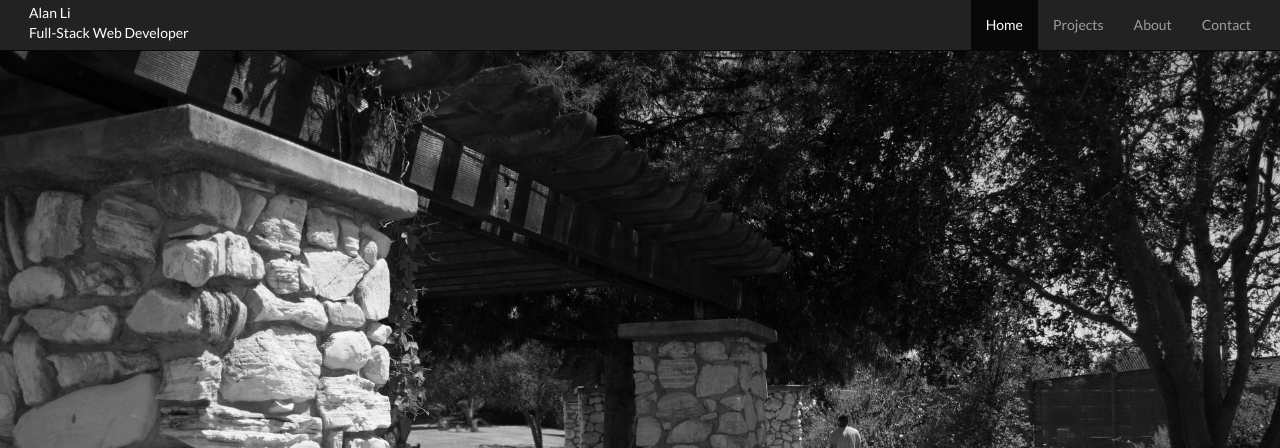
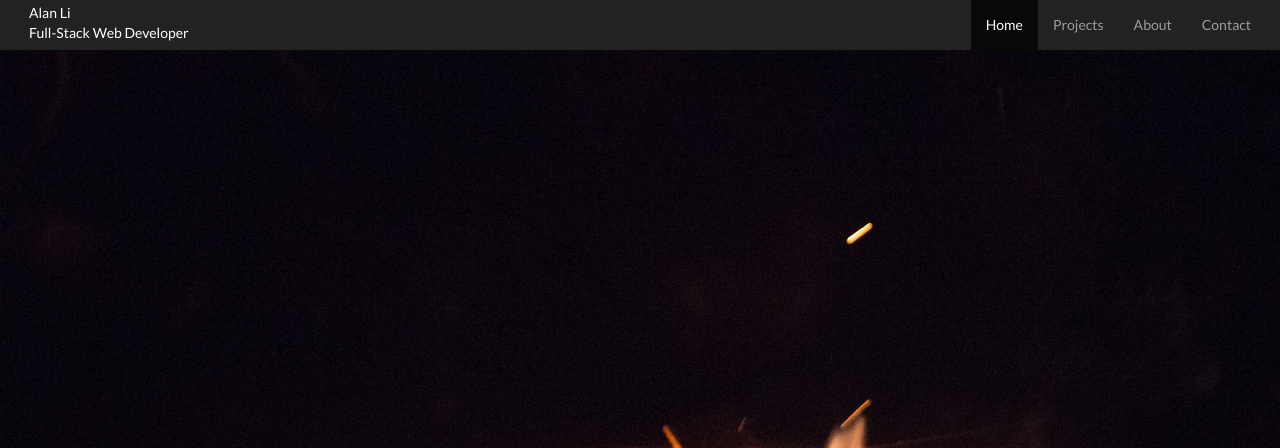
Before and after one commit to alanli011/portfolio-OLD, a plain HTML site: page index.html in a window 1280 px wide. Shown: the top 448 px of the page. Drawn offline with Linux system fonts and the light colour scheme; a web font is replaced by a local one.

Commit message:
Changed front paage image to fire.jpg

```diff
--- a/css/main.css
+++ b/css/main.css
@@ -24,7 +24,7 @@ header, body {
 .front_page_image {
     overflow: hidden;
     position: relative;
-    background-image: url("../images/front_page.jpg");
+    background-image: url("../images/fire.jpg");
     background-size: cover;
     background-repeat: no-repeat;
     height: 900px;
```
